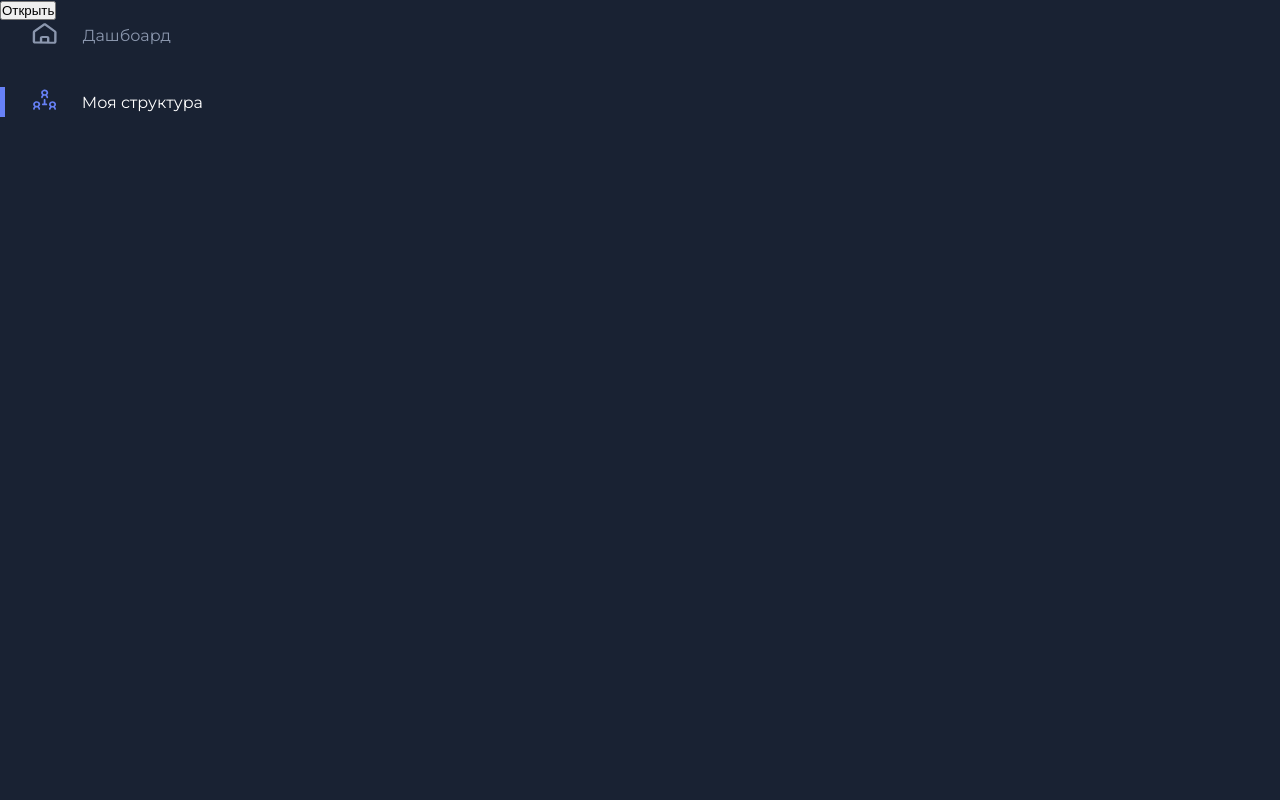
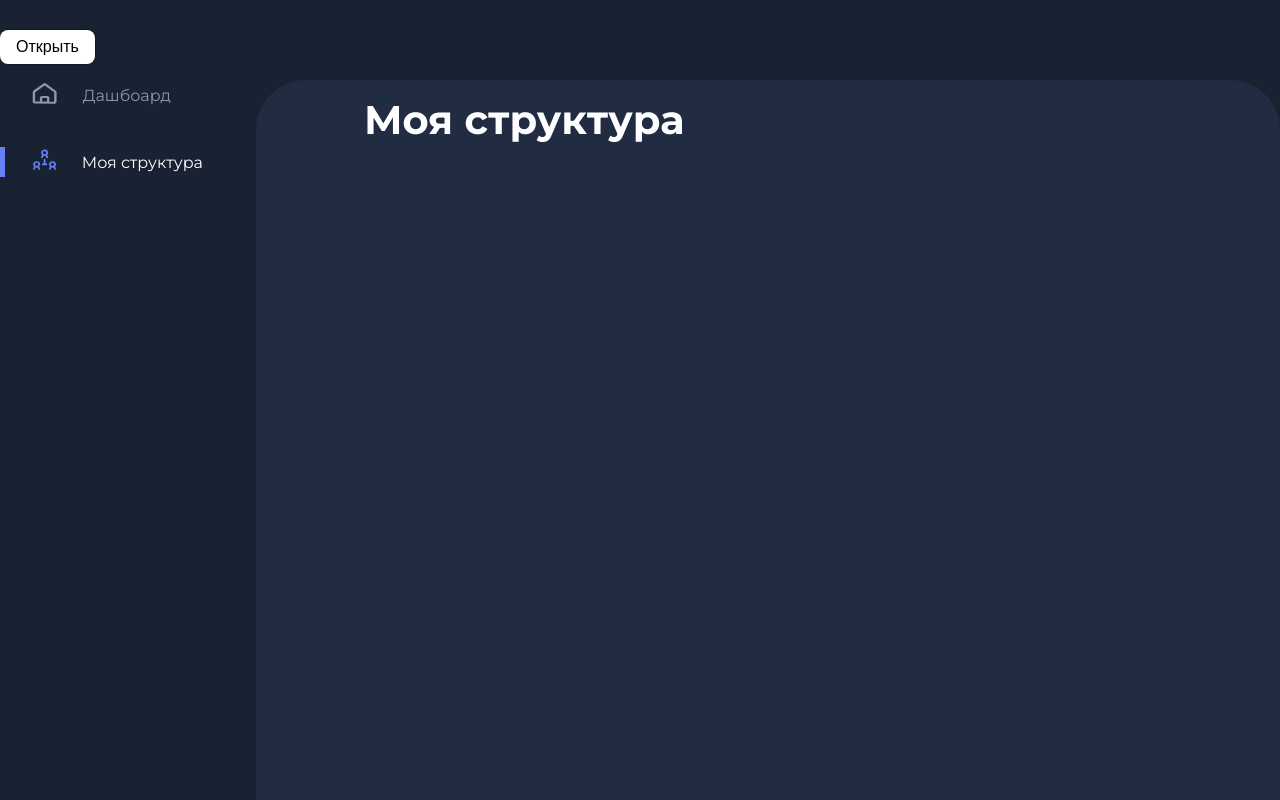
Before and after one commit to comp-master-byte/dfa-media, a React (Create React App) app: page /structure in a window 1280 px wide. Built offline with nearby package versions, Linux system fonts and the light colour scheme.

Commit message:
Добавлен контейнер

```diff
--- a/src/UI/dfaButton/DfaButton.jsx
+++ b/src/UI/dfaButton/DfaButton.jsx
@@ -3,11 +3,12 @@ import styles from "./DfaButton.module.scss";
 
 export const DfaButton = (props) => {
 
-    const { btnText } = props;
+    const { btnText, onClick } = props;
 
     return (
         <button
             className={styles.button}
+            onClick={onClick}
         >
             {btnText}
         </button>
--- a/src/components/Header/Header.jsx
+++ b/src/components/Header/Header.jsx
@@ -1,5 +1,6 @@
-import React, { useState } from 'react';
-import { DfaModal } from '../../UI/DfaModal/DfaModal';
+import React, { useState } from "react";
+import { DfaButton } from '../../UI/dfaButton/DfaButton.jsx';
+import { DfaModal } from '../../UI/DfaModal/DfaModal.jsx';
 import styles from "./Header.module.scss";
 
 export const Header = () => {
@@ -12,7 +13,7 @@ export const Header = () => {
     return (
         <header className={styles.header}>
             <DfaModal visible={isVisible} onClose={visiblityOff} />
-            <button onClick={visiblityOn}>Открыть</button>
+            <DfaButton onClick={visiblityOn} btnText='Открыть' />
         </header>
     )
 }
--- a/src/components/Header/Header.module.scss
+++ b/src/components/Header/Header.module.scss
@@ -1 +1,5 @@
-.header {}
+.header {
+    width: 100%;
+    height: 5rem;
+    padding-top: 1.875rem;
+}
--- a/src/components/Layout/Layout.jsx
+++ b/src/components/Layout/Layout.jsx
@@ -7,11 +7,18 @@ import { Header } from '../Header/Header';
 export const Layout = () => {
     return (
         <div className={styles.wrapper}>
-            <div>
+            <div className={styles.container}>
                 <Header />
             </div>
             <div className={styles.container}>
-                <Navigation />
+                <div className={styles.mainContent}>
+                    <div className={styles.navigationContent}>
+                        <Navigation />
+                    </div>
+                    <div className={styles.outletContent}>
+                        <Outlet />
+                    </div>
+                </div>
             </div>
         </div>
     )
--- a/src/components/Layout/Layout.module.scss
+++ b/src/components/Layout/Layout.module.scss
@@ -1,5 +1,4 @@
 .wrapper {
-    min-height: 100vh;
     width: 100%;
     background-color: #192233;
 }
@@ -9,3 +8,19 @@
     margin: 0 auto;
     width: 100%;
 }
+
+.mainContent {
+    display: flex;
+    min-height: calc(100vh - 80px);
+}
+
+.navigationContent {
+    flex-basis: 20%;
+}
+
+.outletContent {
+    background-color: #212C42;
+    border-radius: 50px 50px 0 0;
+    padding: 15px 108px 15px 108px;
+    flex-basis: 80%;
+}
--- a/src/pages/MyStructure/MyStructure.jsx
+++ b/src/pages/MyStructure/MyStructure.jsx
@@ -3,6 +3,8 @@ import styles from "./MyStructure.module.scss";
 
 export const MyStructure = () => {
     return (
-        <div>MyStructure</div>
+        <div className={styles.structure}>
+            <div className={styles.structure__title}>Моя структура</div>
+        </div>
     )
 }
--- a/src/pages/MyStructure/MyStructure.module.scss
+++ b/src/pages/MyStructure/MyStructure.module.scss
@@ -0,0 +1,7 @@
+.structure {
+    .structure__title {
+        font-weight: 700;
+        font-size: 2.5rem;
+        color: #fff;
+    }
+}
```
